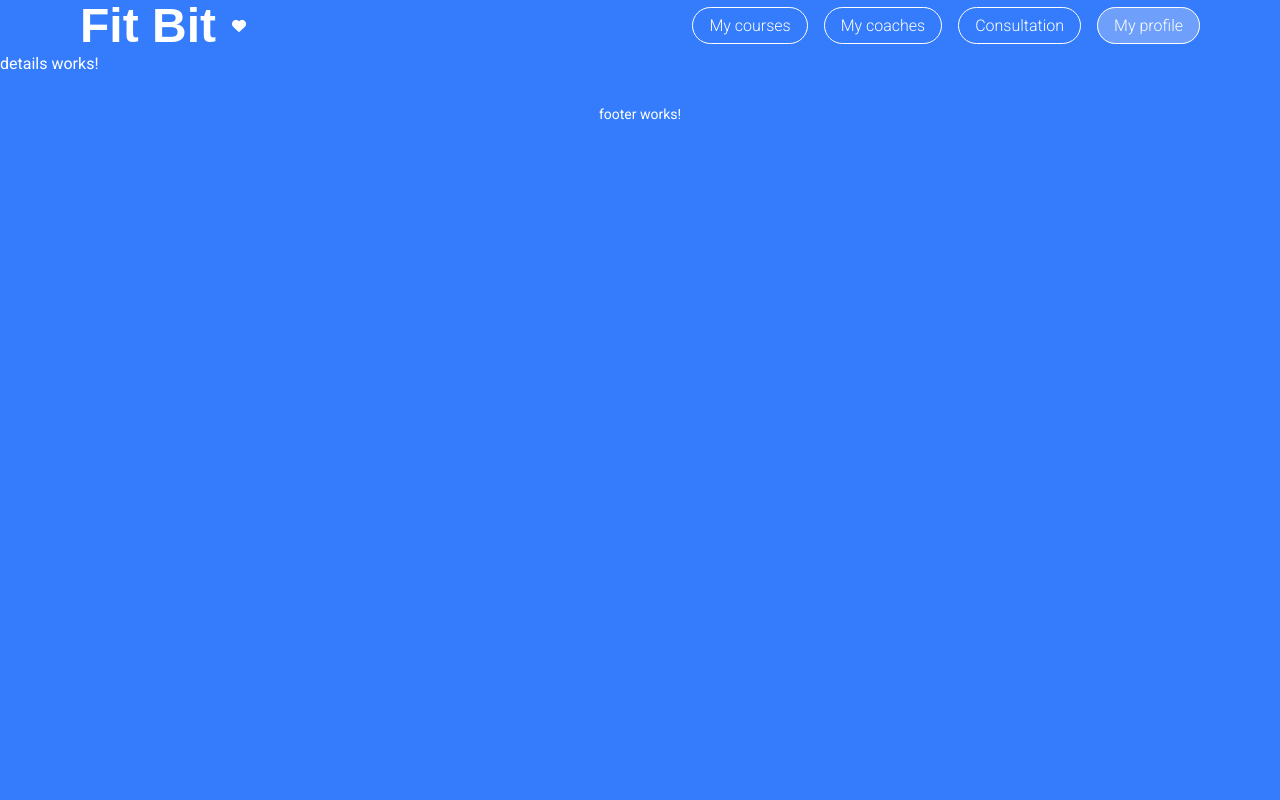
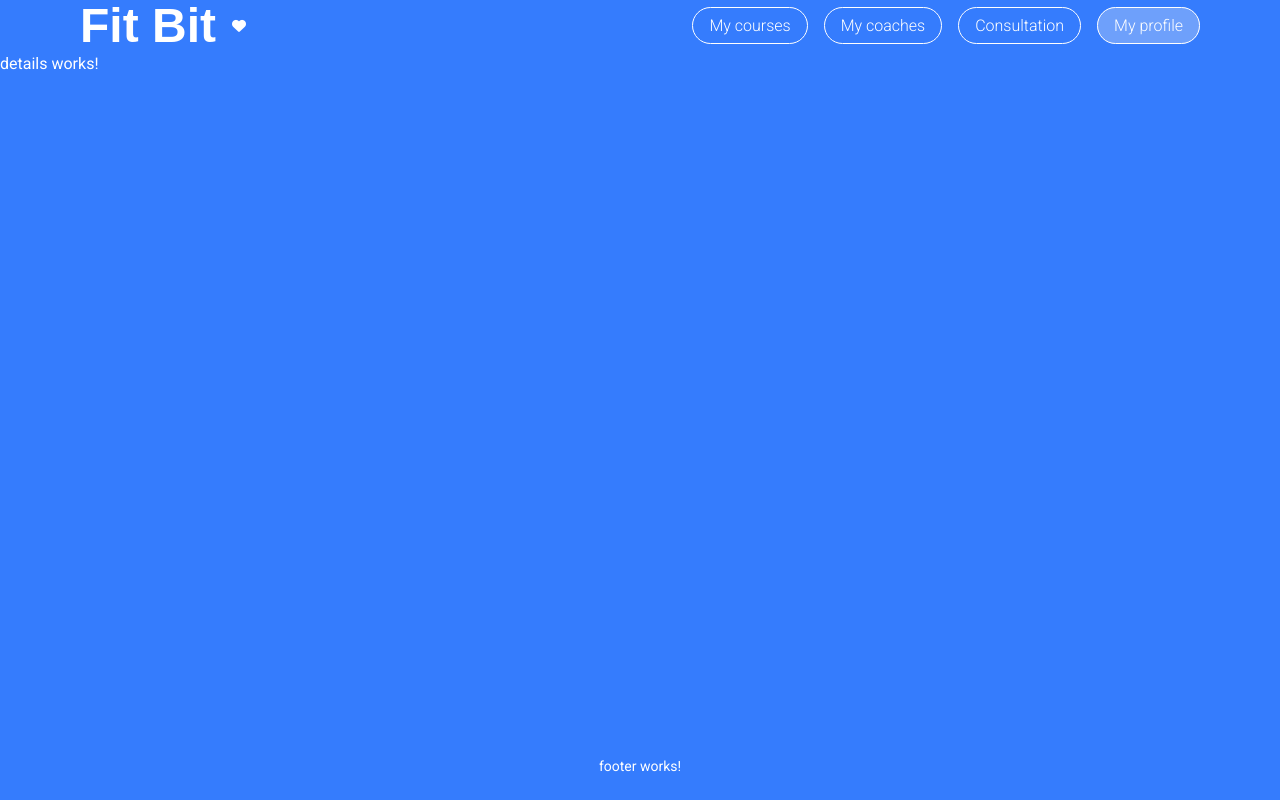
Before and after one commit to VenelinKadankov/Personal-Coaches-Angular, an Angular app in the folder FitBit/FitBitApp/: page /profile in a window 1280 px wide. Built offline with nearby package versions, Linux system fonts and the light colour scheme; a web font is replaced by a local one.

Commit message:
Fixed routing after delete

```diff
--- a/FitBit/FitBitApp/src/app/course/course-details/course-details.component.ts
+++ b/FitBit/FitBitApp/src/app/course/course-details/course-details.component.ts
@@ -1,5 +1,6 @@
 import { Component, OnInit } from '@angular/core';
 import { ActivatedRoute } from '@angular/router';
+import { Router } from '@angular/router';
 
 import { CourseService } from '../course.service';
 import { ICourse } from 'src/app/Interfaces/course';
@@ -16,7 +17,7 @@ export class CourseDetailsComponent implements OnInit {
   errorLoadingCourse = false;
   deleteSuccess = false;
 
-  constructor(public courseService: CourseService, private route: ActivatedRoute) { }
+  constructor(public courseService: CourseService, private route: ActivatedRoute, private router: Router) { }
 
   ngOnInit(): void {
     this.id = this.route.snapshot.paramMap.get('id')!;
@@ -45,7 +46,7 @@ export class CourseDetailsComponent implements OnInit {
         error: (error) => {
           console.error(error);
         },
-        complete: () => console.log('deletion was completed')
+        complete: () => this.router.navigate(['/my-courses'])
       });
     }
   }
--- a/FitBit/FitBitApp/src/app/course/course-edit/course-edit.component.css
+++ b/FitBit/FitBitApp/src/app/course/course-edit/course-edit.component.css
@@ -0,0 +1,3 @@
+.container {
+    min-height: 86vh;
+  }
--- a/FitBit/FitBitApp/src/app/course/course-edit/course-edit.component.html
+++ b/FitBit/FitBitApp/src/app/course/course-edit/course-edit.component.html
@@ -1 +1,3 @@
-<p>course-edit works!</p>
+<div class="container">
+  <p>course-edit works!</p>
+</div>
--- a/FitBit/FitBitApp/src/app/course/course-routing.module.ts
+++ b/FitBit/FitBitApp/src/app/course/course-routing.module.ts
@@ -15,7 +15,7 @@ const routes: Routes = [
     component: CourseDetailsComponent
   },
   {
-    path: 'course/:id/edit',
+    path: 'my-courses/:id/edit',
     component: CourseEditComponent,
    // canActivate: [ParamsActivate],
     // data: {
--- a/FitBit/FitBitApp/src/app/course/my-courses/my-courses.component.css
+++ b/FitBit/FitBitApp/src/app/course/my-courses/my-courses.component.css
@@ -1,6 +1,6 @@
 /* @import '~@angular/material/prebuilt-themes/pink-bluegrey.css'; */
 
-#my-courses{
+#my-courses {
   background-color: #357cfd;
   min-height: 100vh;
   color: #fff;
@@ -9,4 +9,5 @@
   align-items: center;
   gap: 1rem;
   padding: 2rem 0;
+  min-height: 86vh;
 }
--- a/FitBit/FitBitApp/src/app/course/my-courses/my-courses.component.ts
+++ b/FitBit/FitBitApp/src/app/course/my-courses/my-courses.component.ts
@@ -39,7 +39,7 @@ export class MyCoursesComponent implements OnInit {
     .subscribe({
       next: (courses) => { this.courses = courses },
       error: (error) => {
-        console.error(error);
+        console.log(error);
         this.errorLoadingCourses = true;
       },
       complete: () => console.log('load courses stream completed')
--- a/FitBit/FitBitApp/src/app/user/details/details.component.css
+++ b/FitBit/FitBitApp/src/app/user/details/details.component.css
@@ -0,0 +1,3 @@
+.container {
+    min-height: 86vh;
+  }
--- a/FitBit/FitBitApp/src/app/user/details/details.component.html
+++ b/FitBit/FitBitApp/src/app/user/details/details.component.html
@@ -1 +1,3 @@
-<p>details works!</p>
+<div class="container">
+  <p>details works!</p>
+</div>
--- a/FitBit/FitBitApp/src/app/user/user-list/user-list.component.css
+++ b/FitBit/FitBitApp/src/app/user/user-list/user-list.component.css
@@ -0,0 +1,3 @@
+.container {
+  min-height: 86vh;
+}
--- a/FitBit/FitBitApp/src/app/user/user-list/user-list.component.html
+++ b/FitBit/FitBitApp/src/app/user/user-list/user-list.component.html
@@ -1 +1,3 @@
-<p>user-list works!</p>
+<div class="container">
+  <p>user-list works!</p>
+</div>
```
Lines whose indentation alone changed are shown as unchanged.
